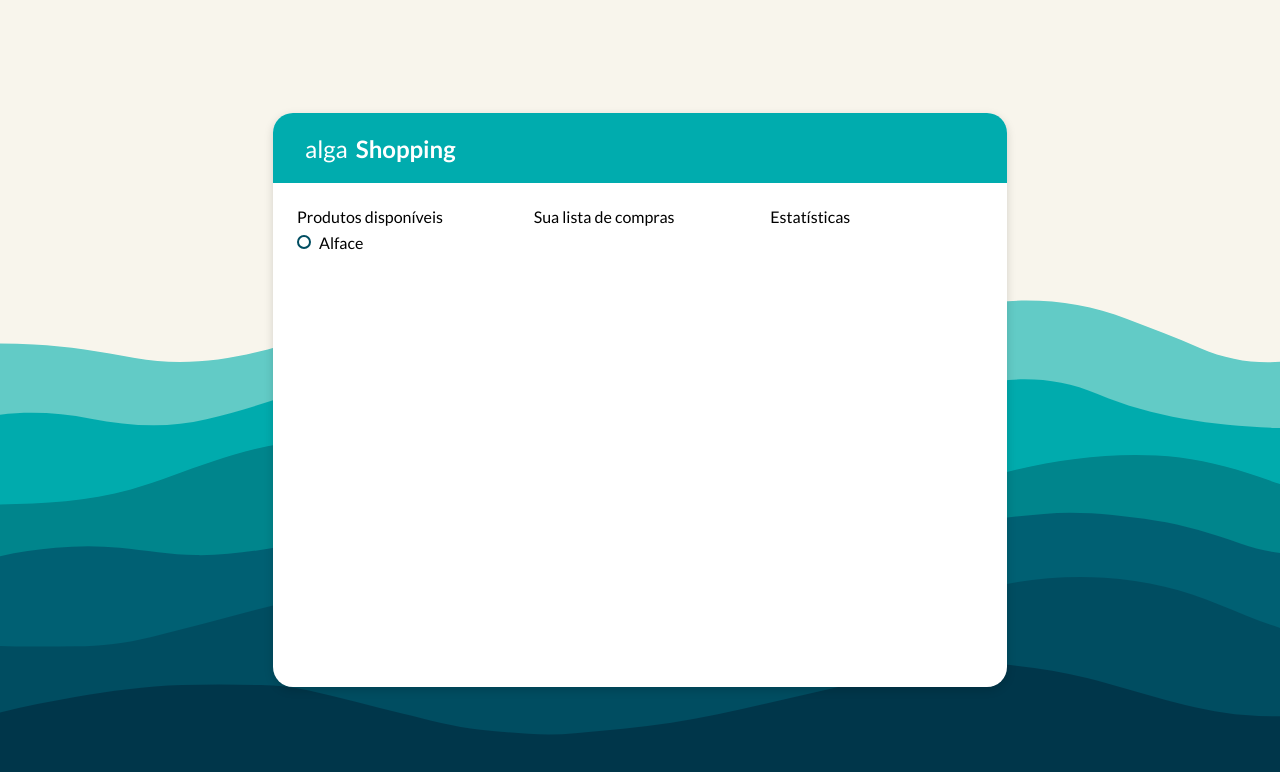
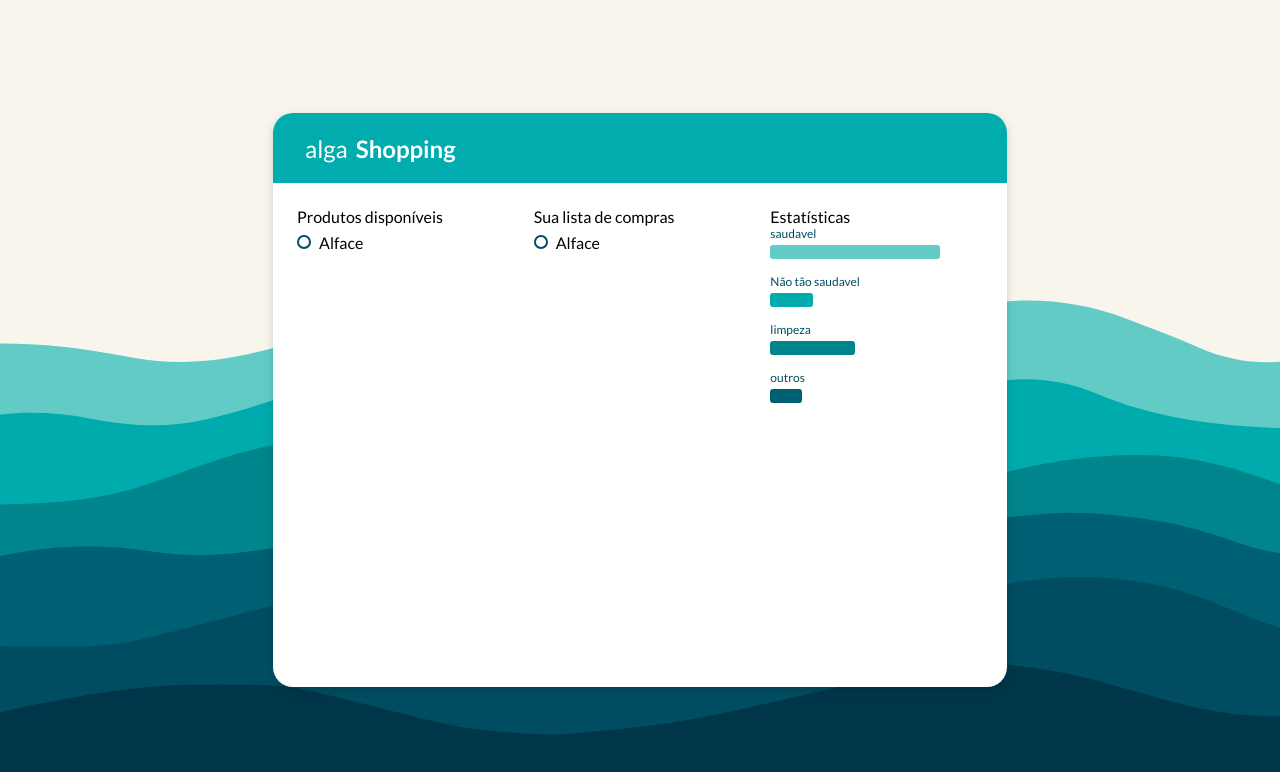
Before and after one commit to LeSales/desafio-react-algaworks, a React (Create React App) app: page / in a window 1280 px wide. Shown: the top 772 px of the page. Built offline with nearby package versions, Linux system fonts and the light colour scheme.

Commit message:
add LineChart

```diff
--- a/src/components/App/App.jsx
+++ b/src/components/App/App.jsx
@@ -1,11 +1,14 @@
-import React, { useState } from 'react'
+import React, { useState, useEffect } from 'react'
 import Checkbox from '../../shared/Checkbox'
 import AppContainer from '../AppContainer'
 import AppHeader from '../AppHeader'
 import { Container, Wrapper } from "./App.styles"
+import LineChart from '../../shared/LineChart'
 
 function App () {
     const [lettuce, setLettuce] = useState();
+
+    const colors = ['#62CBC6', '#00ABAD', '#00858C', '#006073', '#004D61']
 
     return <Wrapper>
         <Container>
@@ -23,9 +26,19 @@
             </div>}
             middle={<div>
                 Sua lista de compras
+
+                <Checkbox
+                    value={lettuce}
+                    title="Alface"
+                    onClick={() => setLettuce(!lettuce)}
+                    />
             </div>}
             right={<div>
                 Estatísticas
+                <LineChart color={colors[0]} title="saudavel" percentage={80}/>
+                <LineChart color={colors[1]} title="Não tão saudavel" percentage={20}/>
+                <LineChart color={colors[2]} title="limpeza" percentage={40}/>
+                <LineChart color={colors[3]} title="outros" percentage={15}/>
             </div>}
 
             />
--- /dev/null
+++ b/src/shared/LineChart/LineChart.jsx
@@ -0,0 +1,16 @@
+import React from 'react'
+import { Wrapper, ProgressBar } from './LineChart.styles'
+
+function LineChart ({ title, percentage, color }) {
+    return <Wrapper>
+        <span>
+            { title }
+        </span>
+        <ProgressBar
+            color={color}
+            percentage={percentage}
+        />
+    </Wrapper>
+}
+
+export default LineChart;
--- /dev/null
+++ b/src/shared/LineChart/LineChart.styles.js
@@ -0,0 +1,23 @@
+import styled from 'styled-components'
+
+export const Wrapper = styled.div`
+    display: flex;
+    flex-direction: column;
+
+    margin-bottom: 15px;
+
+    span{
+        font-size: 12px;
+        color: #004D61;
+        margin-bottom: 4px;
+    }
+`
+
+export const ProgressBar = styled.div`
+    height: 14px;
+    border-radius: 3px;
+    background-color: ${props => props.color ? props.color: '#004D61' };
+    width: ${props => props.percentage ? props.percentage : 0}%;
+
+    transition: .5s ease;
+`
--- /dev/null
+++ b/src/shared/LineChart/index.js
@@ -0,0 +1 @@
+export { default } from './LineChart'
```
